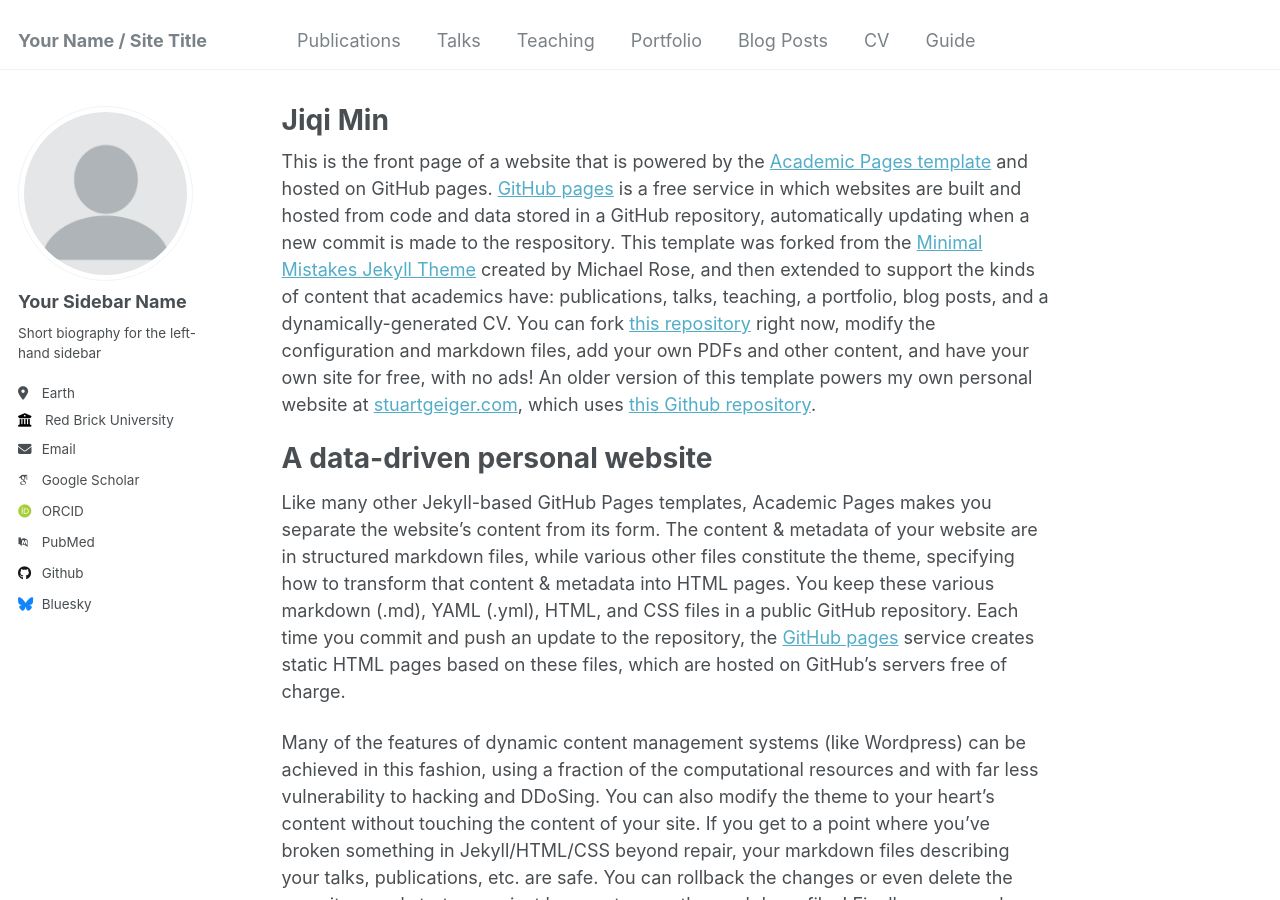
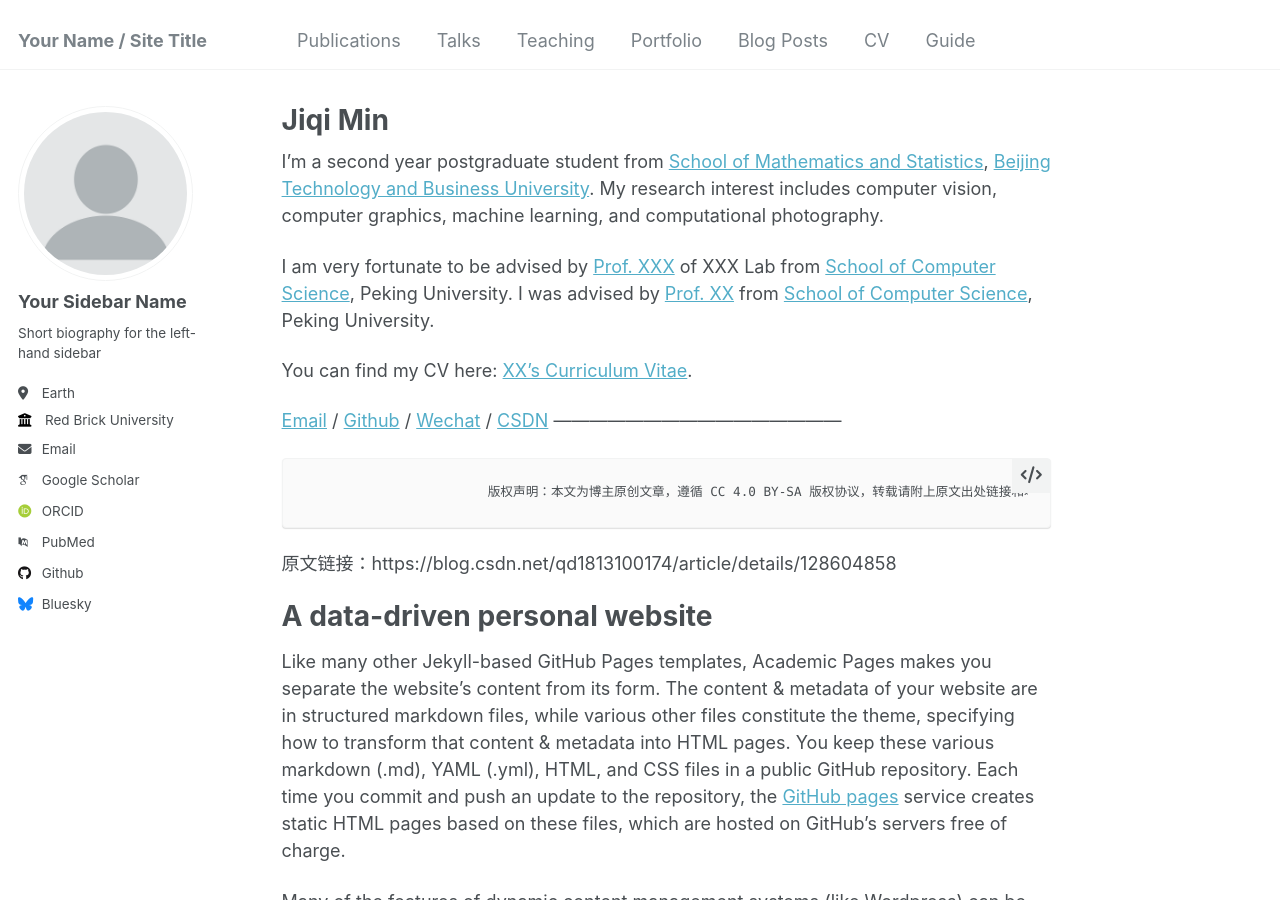
Before and after one commit to Fhoneysuckle/Fhoneysuckle.github.io, a Jekyll site: the page built from _pages/about.md, in a window 1280 px wide and 900 px high. Built offline with Jekyll 4.4.1, drawn with Linux system fonts in a browser that asks for light colours; some web fonts are replaced.

Commit message:
about.md

```diff
--- a/_pages/about.md
+++ b/_pages/about.md
@@ -7,7 +7,18 @@ redirect_from:
   - /about.html
 ---
 
-This is the front page of a website that is powered by the [Academic Pages template](https://github.com/academicpages/academicpages.github.io) and hosted on GitHub pages. [GitHub pages](https://pages.github.com) is a free service in which websites are built and hosted from code and data stored in a GitHub repository, automatically updating when a new commit is made to the respository. This template was forked from the [Minimal Mistakes Jekyll Theme](https://mmistakes.github.io/minimal-mistakes/) created by Michael Rose, and then extended to support the kinds of content that academics have: publications, talks, teaching, a portfolio, blog posts, and a dynamically-generated CV. You can fork [this repository](https://github.com/academicpages/academicpages.github.io) right now, modify the configuration and markdown files, add your own PDFs and other content, and have your own site for free, with no ads! An older version of this template powers my own personal website at [stuartgeiger.com](http://stuartgeiger.com), which uses [this Github repository](https://github.com/staeiou/staeiou.github.io).
+I'm a second year postgraduate student from [School of Mathematics and Statistics](https://stxy.btbu.edu.cn/index.htm), [Beijing Technology and Business University](https://www.btbu.edu.cn/). My research interest includes computer vision, computer graphics, machine learning, and computational photography.
+
+I am very fortunate to be advised by [Prof. XXX](https://www.XXX.com/) of XXX Lab from [School of Computer Science](https://cs.pku.edu.cn/), Peking University. I was advised by [Prof. XX](https://XXX.pku.edu.cn/) from [School of Computer Science](https://cs.pku.edu.cn/), Peking University.
+
+You can find my CV here: [XX's Curriculum Vitae](../assets/Curriculum_Vitae.pdf).
+
+[Email](mailto:XX@stu.pku.edu.cn) / [Github](https://github.com/QiuDi233) / [Wechat](../images/wechat.jpg) / [CSDN](https://blog.csdn.net/qd1813100174?spm=1000.2115.3001.5343)
+————————————————
+
+                            版权声明：本文为博主原创文章，遵循 CC 4.0 BY-SA 版权协议，转载请附上原文出处链接和本声明。
+
+原文链接：https://blog.csdn.net/qd1813100174/article/details/128604858
 
 A data-driven personal website
 ======
```
